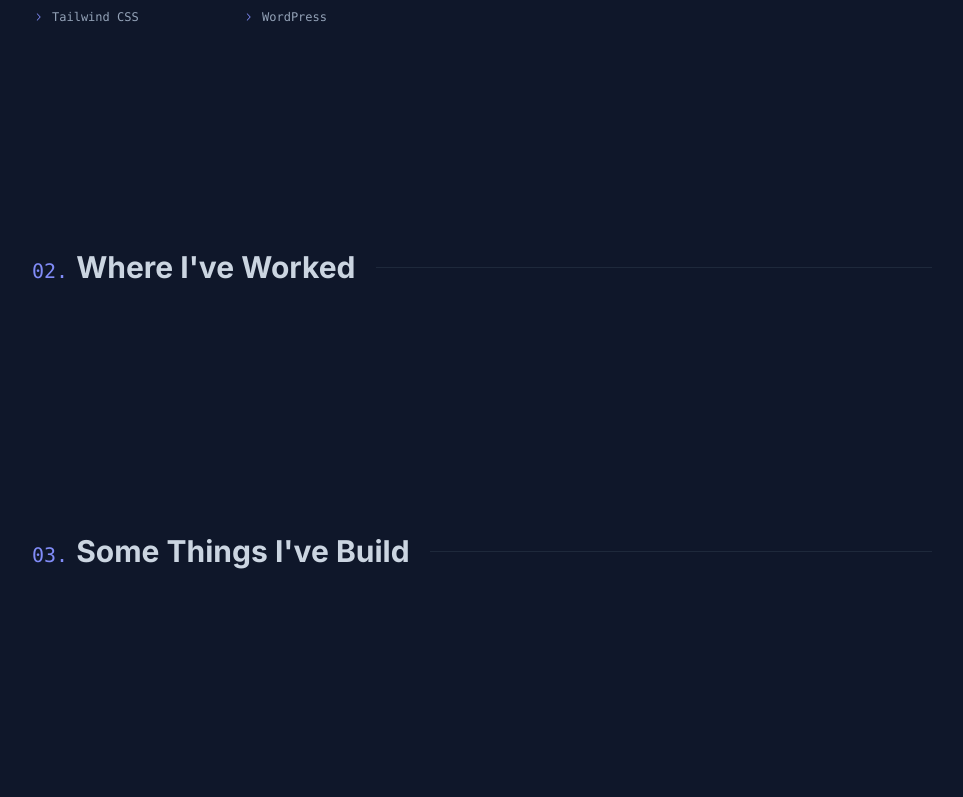
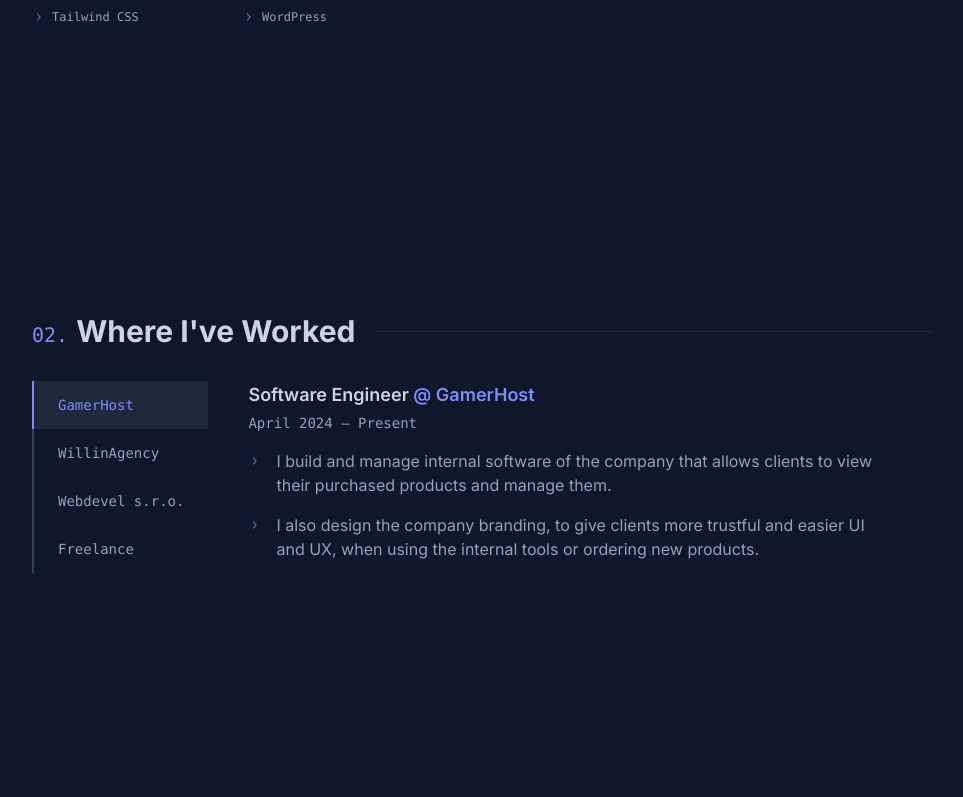
Before and after one commit to vciernava/ciernava-web, a Next.js app: page / in a window 1280 px wide. Shown: the part 1403-2200 px from the top of the page, without its empty margins (158-1121 px from the left). Before the commit the page ends 2104 px from the top, so only its background shows below. Built offline with nearby package versions, Linux system fonts and the light colour scheme.

Commit message:
Added tabs component to the site. Created subfolders for utils and data provided for some components.

```diff
--- a/app/components/NavLink.tsx
+++ b/app/components/NavLink.tsx
@@ -1,7 +1,7 @@
 "use client";
 
 import Link from "next/link";
-import smoothScroll from "../smoothscroll";
+import smoothScroll from "../utils/smoothscroll";
 import { MouseEvent, useEffect, useState } from "react";
 
 interface NavLinkProps {
--- a/app/components/Navigation.tsx
+++ b/app/components/Navigation.tsx
@@ -1,6 +1,6 @@
 "use client";
 
-import useScrollAnimation from "../useScrollAnimation";
+import useScrollAnimation from "../utils/useScrollAnimation";
 import Button from "./Button";
 import HrefLink from "./Link";
 import NavLink from "./NavLink";
--- /dev/null
+++ b/app/components/Tabs.tsx
@@ -0,0 +1,76 @@
+import { ChevronRightIcon } from "@radix-ui/react-icons";
+import { useEffect, useRef, useState } from "react";
+import { TabsDataProps } from "../data/tabsData";
+import HrefLink from "./Link";
+
+interface TabsProps {
+    data: TabsDataProps[];
+    children?: React.ReactNode;
+}
+
+const Tabs: React.FC<TabsProps> = ({data}) => {
+    const [selected, setSelected] = useState(0);
+    const contentRef = useRef<HTMLDivElement>(null);
+    const buttonHeight = 48;
+    const items = data.toReversed();
+
+    useEffect(() => {
+        if (contentRef.current) {
+            contentRef.current.classList.remove('animate-fade-in');
+            void contentRef.current.offsetWidth;
+            contentRef.current.classList.add('animate-fade-in');
+        }
+    }, [selected]);
+
+    return (
+        <div className="flex gap-10">
+            <div className="tabs-items">
+            {items.map(
+                (item, index) => (
+                    <button className={`tabs-item ${index === selected ? 'active' : ''}`}
+                    onClick={(e) => {
+                        e.preventDefault()
+                        setSelected(index)
+                    }}
+                    key={item.id}>
+                        {item.company.name}
+                    </button>
+                )
+            )}
+            <div
+                    className="absolute top-0 left-0 h-12 w-0.5 bg-indigo-400 transition-all duration-300 ease-in-out"
+                    style={{ transform: `translateY(${selected * buttonHeight}px)` }}
+                ></div>
+            </div>
+            <div ref={contentRef} className="flex-grow">
+                <h3 className="font-semibold text-lg text-slate-300">
+                    {items[selected].position} {items[selected].company.website !== "" ? (
+                    <span className="text-indigo-400">
+                        @ <HrefLink href={items[selected].company.website}>{items[selected].company.name}</HrefLink>
+                    </span>
+                ) : ''}</h3>
+                <p className="mt-1 font-mono text-sm">
+                    {items[selected].date.start.toLocaleString('en-US', {
+                        month: 'long',
+                        year: 'numeric'
+                    })}
+                    {' '}—{' '}
+                    {items[selected].date.end.toDateString() !== new Date().toDateString() ? items[selected].date.end.toLocaleString('en-US', {
+                        month: 'long',
+                        year: 'numeric'
+                    }) : 'Present'}
+                </p>
+                <ul className="mt-2">
+                {items[selected].description.map((item, index) => (
+                    <li className="flex gap-4" key={index}>
+                        <ChevronRightIcon className="text-indigo-400 h-3 w-3 mt-1.5" />
+                        <p className="w-[600px]">{item}</p>
+                        </li>
+                ))}
+                </ul>
+            </div>
+        </div>
+    )
+}
+
+export default Tabs;
--- /dev/null
+++ b/app/data/tabsData.tsx
@@ -0,0 +1,80 @@
+export interface TabsDataProps {
+    id: number;
+    date: {
+        start: Date;
+        end: Date;
+    }
+    position: string;
+    company: {
+        name: string;
+        website: string;
+    }
+    description: string[]
+}
+
+export const TabsData: TabsDataProps[] = [
+    {
+        id: 0,
+        date: {
+            start: new Date(2018, 7),
+            end: new Date()
+        },
+        position: "Freelance Developer",
+        company: {
+            name: "Freelance",
+            website: ""
+        },
+        description: [
+            "Collaborating with other developers, and creating digital products for business owners. Mostly using WordPress to create news, ecommerce and sports team websites.",
+            "Freelancing was and still is an important part of my job. Since 2020 I started doing customized software."
+        ]
+    },
+    {
+        id: 1,
+        date: {
+            start: new Date(2022, 3),
+            end: new Date(2024, 1)
+        },
+        position: "Software Engineer",
+        company: {
+            name: "Webdevel s.r.o.",
+            website: "https://webdevel.cz/"
+        },
+        description: [
+            "Designing and building internal tool for company, also completing support ticket tasks for company clients.",
+            "I used Laravel, WordPress and PHP most of my time during the development stages."
+        ]
+    },
+    {
+        id: 2,
+        date: {
+            start: new Date(2023, 2),
+            end: new Date(2023, 2)
+        },
+        position: "Python Developer",
+        company: {
+            name: "WillinAgency",
+            website: "https://willinagency.com/"
+        },
+        description: [
+            "I have spend two weeks in Barcelona, creating an AI application that helps people figure out their illnesses based on the symptoms and apperance.",
+            "I have worked on site, collaborating with other students that came with me to Barcelona."
+        ]
+    },
+    {
+        id: 3,
+        date: {
+            start: new Date(2024, 3),
+            end: new Date()
+        },
+        position: "Software Engineer",
+        company: {
+            name: "GamerHost",
+            website: "https://gamerhost.pro/"
+        },
+        description: [
+            "I build and manage internal software of the company that allows clients to view their purchased products and manage them.",
+            "I also design the company branding, to give clients more trustful and easier UI and UX, when using the internal tools or ordering new products."
+        ]
+    }
+]
--- a/app/globals.css
+++ b/app/globals.css
@@ -31,6 +31,7 @@
 
   section {
     @apply mx-auto;
+    @apply min-h-screen;
     @apply py-[100px];
     @apply max-w-[900px];
   }
@@ -322,6 +323,30 @@
     @apply h-3;
     @apply w-3;
   }
+
+  .tabs-items {
+    @apply relative;
+  }
+
+  .tabs-items .tabs-item {
+    @apply flex;
+    @apply items-center;
+    @apply font-mono;
+    @apply text-sm;
+    @apply px-6;
+    @apply border-l-2;
+    @apply border-slate-700;
+    @apply w-full;
+    @apply h-12;
+    @apply transition-colors;
+    @apply duration-300;
+    @apply ease-in-out;
+  }
+
+  .tabs-items .tabs-item:hover, .tabs-items .tabs-item.active {
+    @apply text-indigo-400;
+    @apply bg-slate-800;
+  }
 }
 
 @layer utilities {
--- a/app/page.tsx
+++ b/app/page.tsx
@@ -6,6 +6,8 @@ import HrefLink from "./components/Link";
 import Image from "next/image";
 import profilePic from './assets/MELP2883.jpg';
 import Button from "./components/Button";
+import Tabs from "./components/Tabs";
+import { TabsData } from "./data/tabsData";
 
 export default function Home() {
   return (
@@ -53,7 +55,7 @@ export default function Home() {
       <section className="section" id="experience">
         <CountingHeading>Where I&apos;ve Worked</CountingHeading>
         <div className="inner">
-
+          <Tabs data={TabsData} />
         </div>
       </section>
       <section className="section" id="projects">
--- a/tailwind.config.ts
+++ b/tailwind.config.ts
@@ -17,6 +17,19 @@ const config: Config = {
           lg: '0px 25px',
         },
       },
+      animation: {
+        'fade-in': 'fade-in 300ms ease-in-out',
+      },
+      keyframes: {
+        'fade-in': {
+          '0%': {
+            opacity: '0'
+          },
+          '100%': {
+            opacity: '1'
+          }
+        },
+      },
       boxShadow: {
         'solid-button': '4px 4px 0 0'
       }
```
Also changed, not shown: app/utils/smoothscroll.tsx (renamed from app/smoothscroll.tsx), app/utils/useScrollAnimation.ts (renamed from app/useScrollAnimation.ts).
